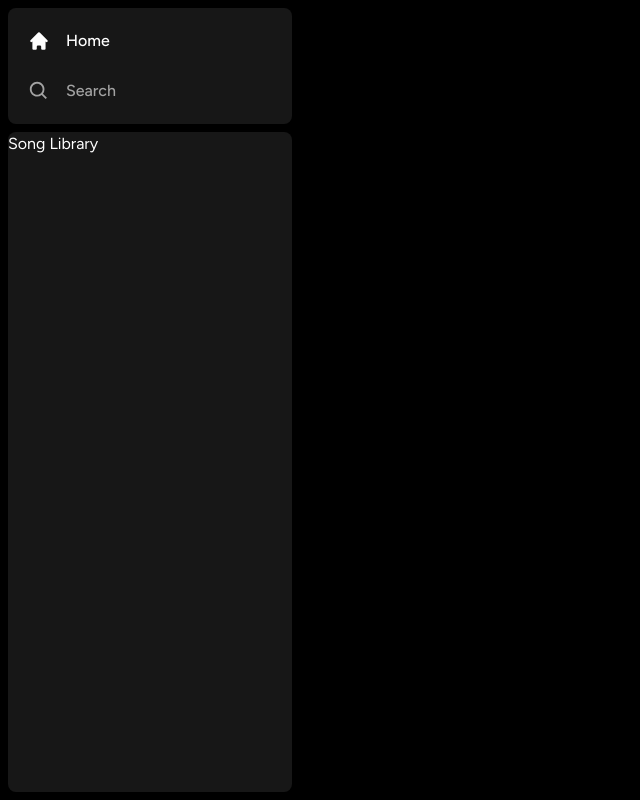
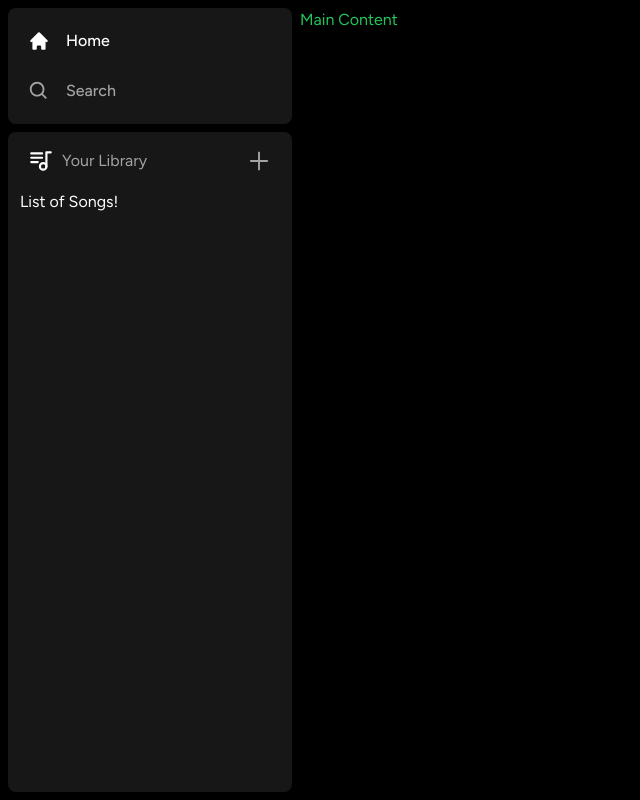
Before and after one commit to aniledev/nextjs-spotify-clone, a Next.js app: page / in a window 1280 px wide. Shown: the whole page, without its empty margins (0-640 px from the left). Built offline with nearby package versions, Linux system fonts and the light colour scheme.

Commit message:
Create bare bones library compoent

```diff
--- a/app/components/Box.tsx
+++ b/app/components/Box.tsx
@@ -1,4 +1,3 @@
-import React from "react";
 import { twMerge } from "tailwind-merge";
 
 type BoxProps = {
--- /dev/null
+++ b/app/components/Library.tsx
@@ -0,0 +1,26 @@
+"use client";
+
+import { TbPlaylist } from "react-icons/tb";
+import { AiOutlinePlus } from "react-icons/ai";
+
+export const Library = () => {
+	const onClick = () => {
+		// TODO: flesh out function here
+	};
+
+	return (
+
+		<div className="flex flex-col">
+			<div className="flex items-center justify-between px-5 pt-4">
+				<div className="inline-flex items-center gap-x-2">
+					<TbPlaylist size={26} className="text-neutral" />
+					<p className="text-neutral-400 font-md text-md">Your Library</p>
+				</div>
+				<AiOutlinePlus onClick={onClick} size={26} className="text-neutral-400 cursor-pointer hover:text-white transition"/>
+			</div>
+			<div className="flex flex-col gap-y-2 mt-4 px-3">
+        List of Songs!
+			</div>
+		</div>
+	);
+};
--- a/app/components/Sidebar.tsx
+++ b/app/components/Sidebar.tsx
@@ -5,13 +5,14 @@
  */
 "use client";
 
-import React, { useMemo } from "react";
+import { useMemo } from "react";
 import { usePathname } from "next/navigation";
 import { HiHome } from "react-icons/hi";
 import { BiSearch } from "react-icons/bi";
 import { type IconType } from "react-icons";
 // < ---- COMPONENTS ---- >
 import { Box } from "./Box";
+import { Library } from "./Library";
 import { SidebarItem } from "./SidebarItem";
 
 type SidebarProps = {
@@ -57,7 +58,6 @@
         p-2
       "
 			>
-
 				<Box>
 					<div className="
             flex
@@ -75,9 +75,12 @@
 					</div>
 				</Box>
 				<Box className="overflow-y-auto h-full">
-          Song Library
+					<Library/>
 				</Box>
 			</div>
+			<main className="h-full flex-1 overflow-y-auto py-2">
+				{children}
+			</main>
 		</div>
 	);
 };
--- a/app/components/SidebarItem.tsx
+++ b/app/components/SidebarItem.tsx
@@ -1,4 +1,3 @@
-import React from "react";
 import Link from "next/link";
 import { type IconType } from "react-icons";
 import { twMerge } from "tailwind-merge";
--- a/app/layout.tsx
+++ b/app/layout.tsx
@@ -16,7 +16,7 @@
 	children: React.ReactNode;
 }) {
 	return (
-		<html lang='en'>
+		<html lang="en">
 			<body className={font.className}>
 				<Sidebar>
 					{children}
```
